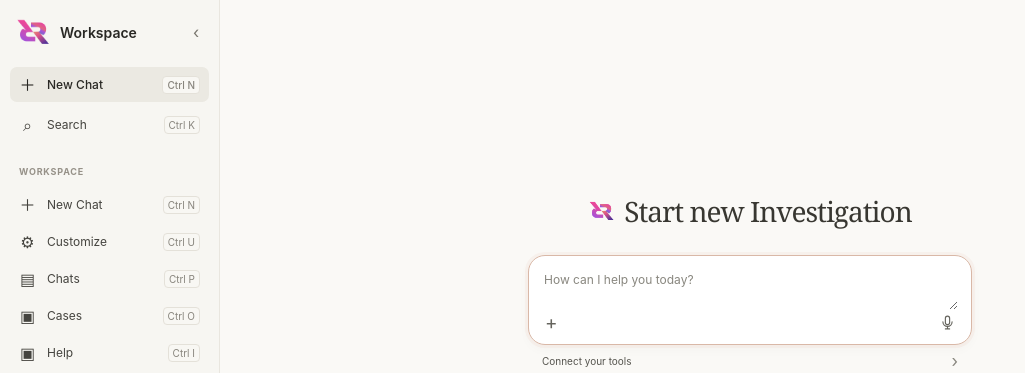
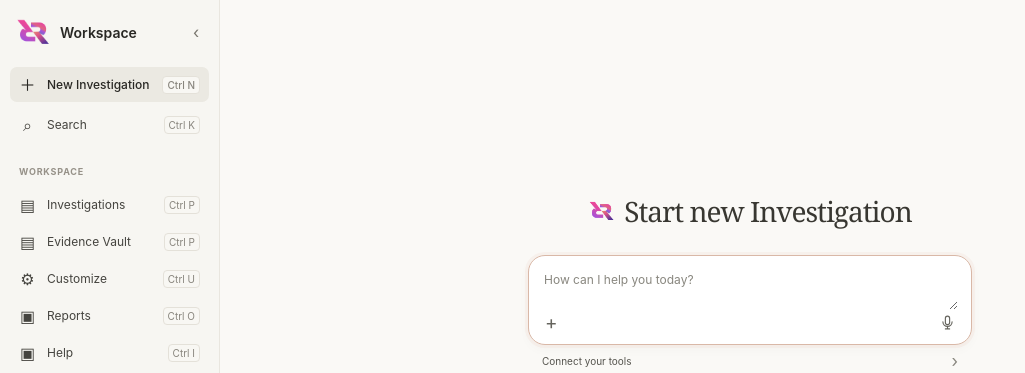
Before and after one commit to trilliondefense/defendrite, a SvelteKit app in the folder apps/desktop/: page /app/newchat in a window 1280 px wide. Shown: the top 373 px of the page, without its empty margins (0-1025 px from the left). Built offline with nearby package versions, Linux system fonts and the light colour scheme.

Commit message:
Changed the Navigation Items

```diff
--- a/apps/desktop/src/routes/app/+layout.svelte
+++ b/apps/desktop/src/routes/app/+layout.svelte
@@ -12,10 +12,10 @@
   let searchInput: HTMLInputElement | undefined= $state(undefined);
 
   const navItems = [
-    { label: "New Chat", href: "/app/newchat", icon: "＋", keywords: "create conversation",shortcut:"n" },
+    { label: "Investigations", href: "/app/newchat", icon: "▤", keywords: "history conversations" ,shortcut:"p"},
+    { label: "Evidence Vault", href: "/app/chats", icon: "▤", keywords: "history conversations" ,shortcut:"p"},
     { label: "Customize", href: "/app/customize", icon: "⚙", keywords: "settings appearance" ,shortcut:"u"},
-    { label: "Chats", href: "/app/chats", icon: "▤", keywords: "history conversations" ,shortcut:"p"},
-    { label: "Cases", href: "/app/cases", icon: "▣", keywords: "workspace files" ,shortcut:"o"},
+    { label: "Reports", href: "/app/cases", icon: "▣", keywords: "workspace files" ,shortcut:"o"},
     { label: "Help", href: "/app/help", icon: "▣", keywords: "help" ,shortcut:"i"},
   ];
 
@@ -160,11 +160,11 @@
     <button
       class="new-chat"
       onclick={() => (window.location.href = "/app/newchat")}
-      title="New Chat"
+      title="New Investigation"
     >
       <span class="nav-icon">＋</span>
       {#if !collapsed}
-        <span>New Chat</span>
+        <span>New Investigation</span>
         <kbd>{isMac ? "⌘" : "Ctrl"} N</kbd>
         {/if}
     </button>
--- a/apps/desktop/src/routes/app/newchat/+page.svelte
+++ b/apps/desktop/src/routes/app/newchat/+page.svelte
@@ -654,10 +654,6 @@ async function handleSendMessage(event: SubmitEvent) {
     white-space: normal;
   }
 
-  .brand-star {
-    font-size: 25px;
-  }
-
   .tool-icons {
     display: none;
   }
```
